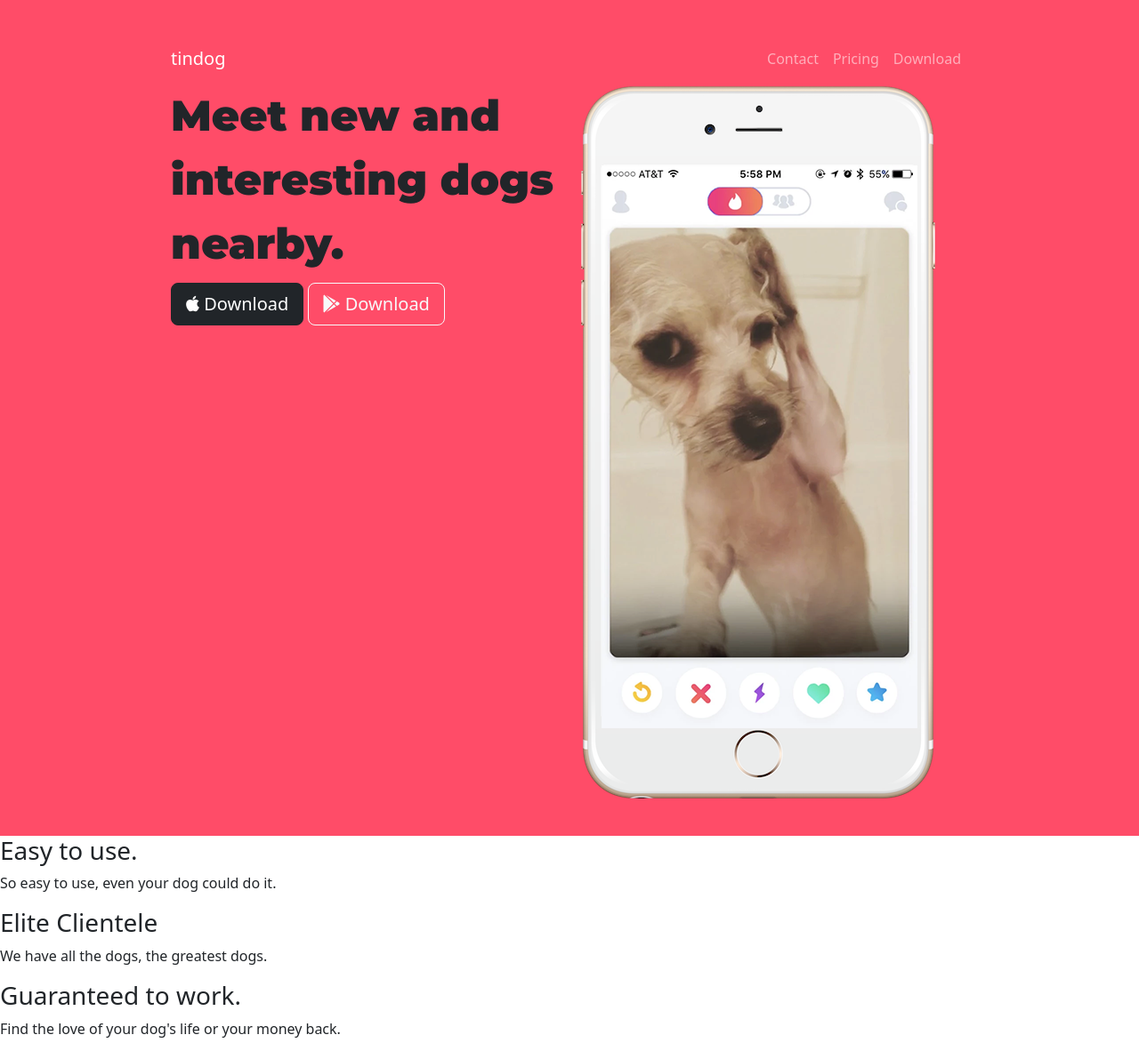
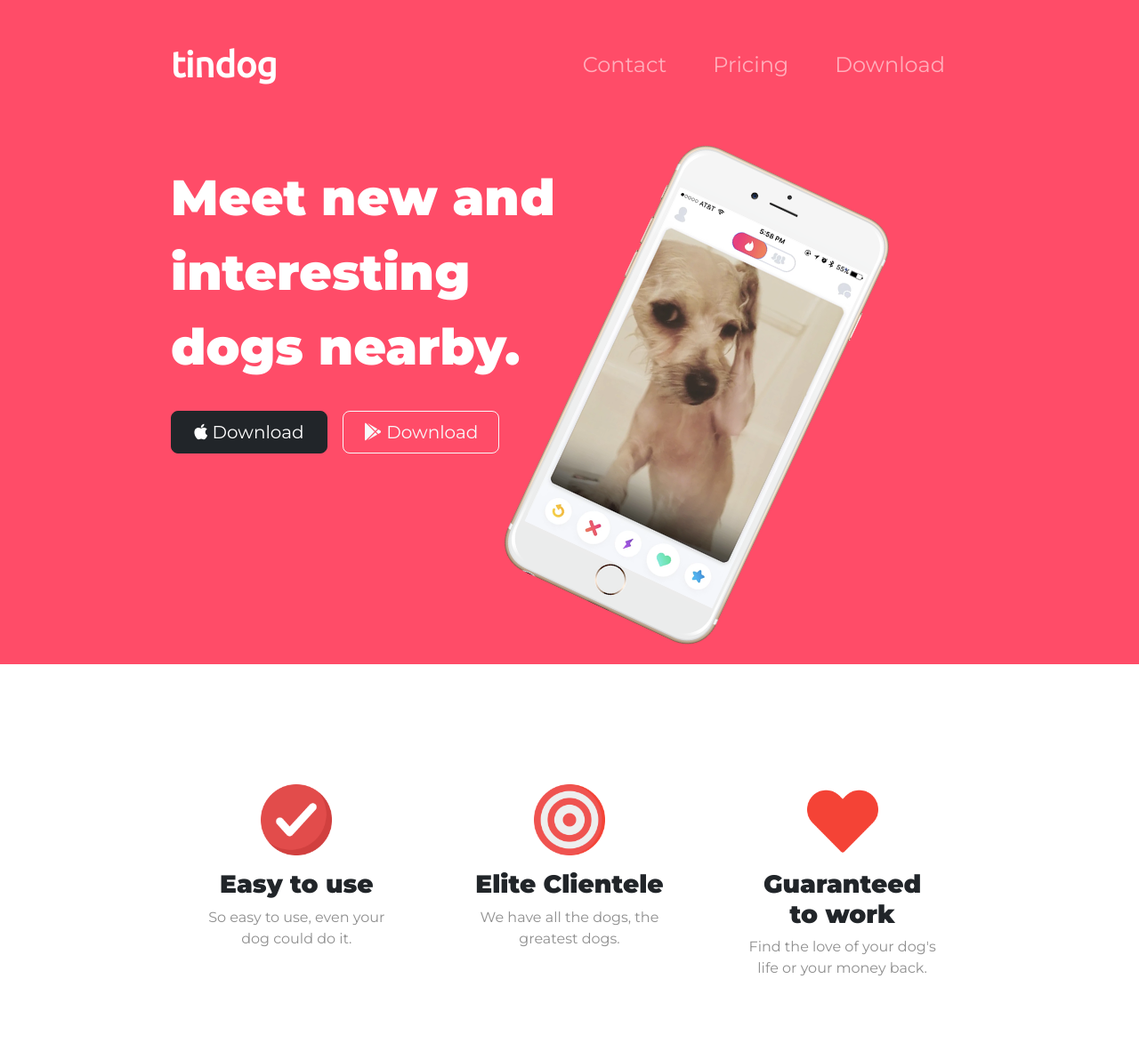
Before and after one commit to Val7117/tindog, a plain HTML site: page index.html in a window 1280 px wide. Shown: the top 1182 px of the page at 89% size. Drawn offline with nearby package versions, Linux system fonts and the light colour scheme.

Commit message:
Edit HTML, CSS #features section and add 3 pictures

```diff
--- a/css/styles.css
+++ b/css/styles.css
@@ -1,5 +1,10 @@
+body {
+  font-family: "Montserrat", "sans-serif";
+}
+
 #title {
   background-color: #ff4c68;
+  color: #ffffff;
 }
 
 .container-fluid {
@@ -7,8 +12,70 @@
 }
 
 h1 {
-  font-family:"Montserrat", "sans-serif";
-  font-size: 3rem;
+  font-size: 3.5rem;
   font-weight: bold;
   line-height: 1.5;
 }
+
+h3 {
+  font-weight: bold;
+  font-height: 1.5rem;
+}
+
+p {
+  color: #8f8f8f;
+}
+
+/* Navigation Bar */
+.navbar {
+  padding: 0 0 4.5rem;
+}
+
+.navbar-brand {
+  font-family: "Ubuntu";
+  font-size: 2.5rem;
+  font-weight: bold;
+}
+
+.nav-item {
+  padding: 0 18px;
+}
+
+.nav-link {
+  font-family: "Montserrat";
+  font-size: 1.5rem;
+}
+
+/* Download Buttons  */
+
+.download-button {
+  margin: 5% 3% 5% 0%;
+  height: 3rem;
+  width: 11rem;
+}
+
+/* Title Image */
+.title-image {
+  width: 60%;
+  transform: rotate(25deg);
+}
+
+/* Features Section */
+
+#features {
+  padding: 7% 15%;
+}
+
+.feature-box {
+  text-align: center;
+  padding: 5%;
+}
+
+.feature-image {
+  width: 5rem;
+  padding-bottom: 1rem;
+}
+
+.feature-image:hover {
+  width: 6rem;
+}
--- a/index.html
+++ b/index.html
@@ -56,11 +56,11 @@
       <div class="row">
         <div class="col-lg-6">
           <h1>Meet new and interesting dogs nearby.</h1>
-          <button type="button" class="btn btn-lg btn-dark"><i class="fa-brands fa-apple"></i> Download</button>
-          <button type="button" class="btn btn-lg btn-outline-light"><i class="fa-brands fa-google-play"></i> Download</button>
+          <button type="button" class="btn btn-lg btn-dark download-button"><i class="fa-brands fa-apple"></i> Download</button>
+          <button type="button" class="btn btn-lg btn-outline-light download-button"><i class="fa-brands fa-google-play"></i> Download</button>
         </div>
         <div class="col-lg-6">
-          <img src="images/iphone6.png" alt="iphone-mockup">
+          <img class="title-image" src="images/iphone6.png" alt="iphone-mockup">
         </div>
       </div>
 
@@ -72,14 +72,25 @@
 
   <section id="features">
 
-    <h3>Easy to use.</h3>
-    <p>So easy to use, even your dog could do it.</p>
+  <div class="row">
+    <div class="feature-box col-lg-4">
+      <img class="feature-image" src="images/checked.png" alt="checked-img">
+      <h3>Easy to use</h3>
+      <p>So easy to use, even your dog could do it.</p>
+    </div>
 
-    <h3>Elite Clientele</h3>
-    <p>We have all the dogs, the greatest dogs.</p>
+    <div class="feature-box col-lg-4">
+      <img class="feature-image" src="images/bullseye.png" alt="bullseye-img">
+      <h3>Elite Clientele</h3>
+      <p>We have all the dogs, the greatest dogs.</p>
+    </div>
 
-    <h3>Guaranteed to work.</h3>
-    <p>Find the love of your dog's life or your money back.</p>
+    <div class="feature-box col-lg-4">
+      <img class="feature-image" src="images/heart.png" alt="heart-img">
+      <h3>Guaranteed to work</h3>
+      <p>Find the love of your dog's life or your money back.</p>
+    </div>
+  </div>
 
   </section>
 
@@ -102,7 +113,7 @@
   <!-- Press -->
 
   <section id="press">
-    <img src="images/techcrunch.png" alt="tc-logo">
+    <img src="images/TechCrunch.png" alt="tc-logo">
     <img src="images/tnw.png" alt="tnw-logo">
     <img src="images/bizinsider.png" alt="biz-insider-logo">
     <img src="images/mashable.png" alt="mashable-logo">
```
Also changed, not shown: images/bullseye.png (added), images/checked.png (added), images/heart.png (added).
